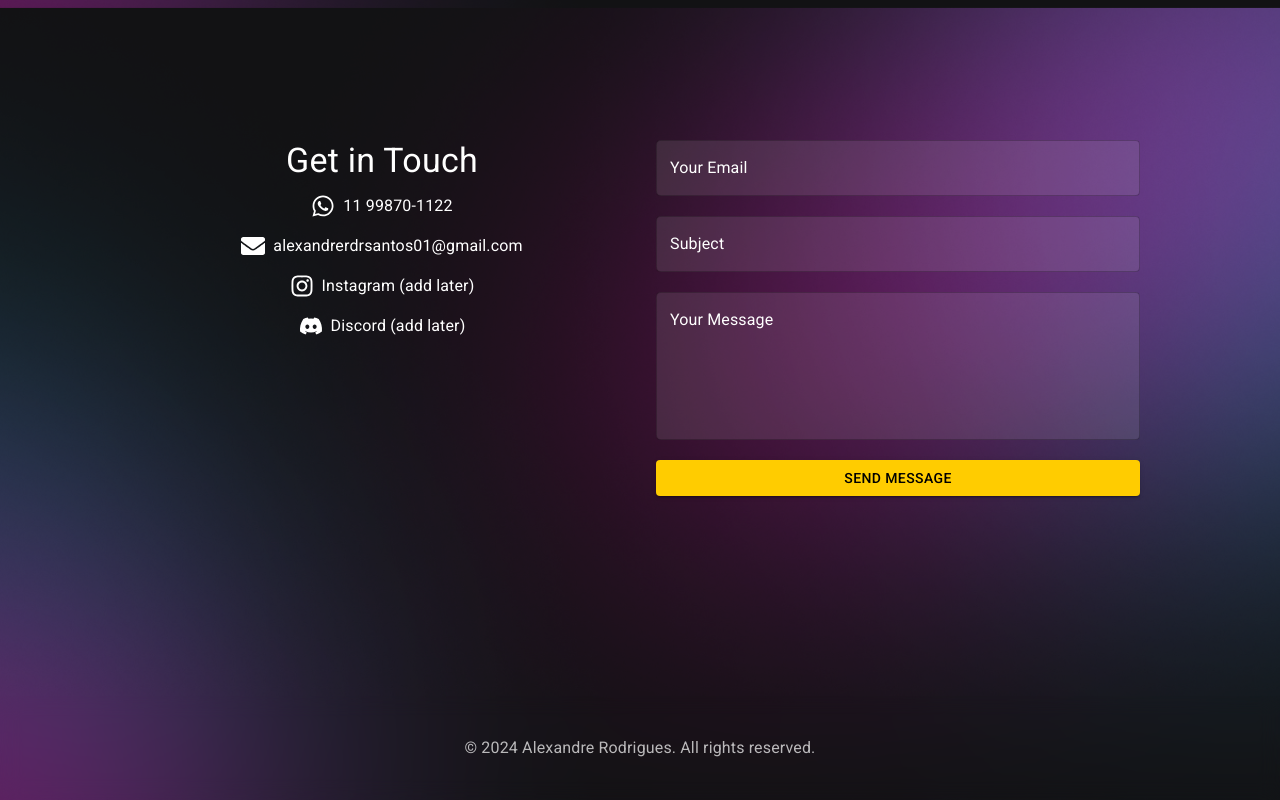
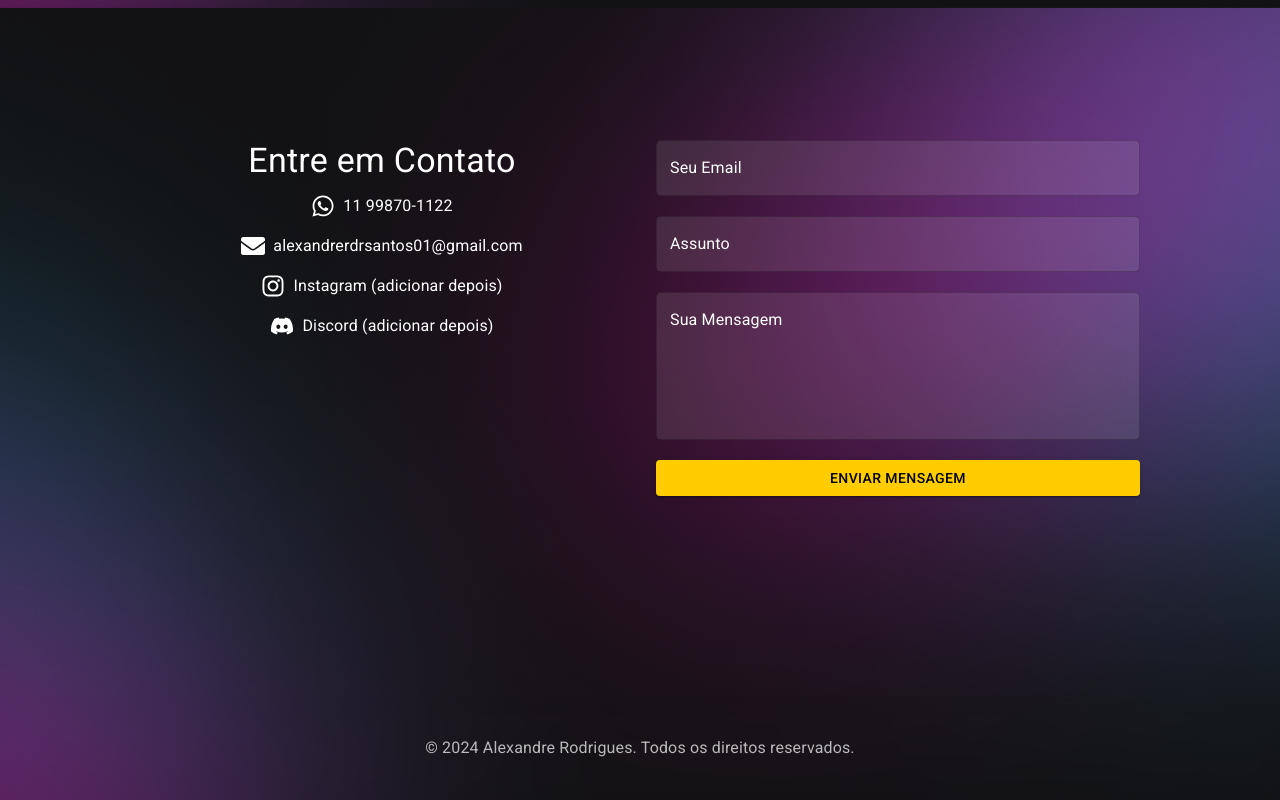
Before and after one commit to ardszsantos/portifolio, a React (Create React App) app: page / in a window 1280 px wide. Shown: the part 3633-4433 px from the top of the page. Built offline with nearby package versions, Linux system fonts and the light colour scheme.

Commit message:
feat: small tweaks. gotta finish the contact form functionality.

```diff
--- a/src/i18n.js
+++ b/src/i18n.js
@@ -45,7 +45,25 @@ const resources = {
       "project2_title": "camisasTop - Admin",
       "project2_description": "E-Commerce Admin Dashboard. Made to add and manage products.",
       "project3_title": "OPEN-CV Automation",
-      "project3_description": "Automation using computer vision. Recognizes images and executes actions."
+      "project3_description": "Automation using computer vision. Recognizes images and executes actions.",
+
+
+      // Footer Section (new translations)
+      "footer_all_rights": "All rights reserved.",
+      "footer_name": "Alexandre Rodrigues",
+
+      // Contact Section (new translations)
+      "contact_title": "Get in Touch",
+      "contact_whatsapp": "11 99870-1122",
+      "contact_email": "alexandrerdrsantos01@gmail.com",
+      "contact_instagram": "Instagram (add later)",
+      "contact_discord": "Discord (add later)",
+      "contact_form_email": "Your Email",
+      "contact_form_subject": "Subject",
+      "contact_form_message": "Your Message",
+      "contact_form_button": "Send Message"
+
+
 
     }
   },
@@ -91,7 +109,22 @@ const resources = {
       "project2_title": "camisasTop - Admin",
       "project2_description": "Painel de adminstração da loja. Feito para adicionar e gerenciar produtos.",
       "project3_title": "Automação com OPEN-CV",
-      "project3_description": "Automação utilizando visão computacional. Reconhece imagens e executa ações."
+      "project3_description": "Automação utilizando visão computacional. Reconhece imagens e executa ações.",
+
+      // Footer Section (new translations)
+      "footer_all_rights": "Todos os direitos reservados.",
+      "footer_name": "Alexandre Rodrigues",
+
+      // Contact Section (new translations)
+      "contact_title": "Entre em Contato",
+      "contact_whatsapp": "11 99870-1122",
+      "contact_email": "alexandrerdrsantos01@gmail.com",
+      "contact_instagram": "Instagram (adicionar depois)",
+      "contact_discord": "Discord (adicionar depois)",
+      "contact_form_email": "Seu Email",
+      "contact_form_subject": "Assunto",
+      "contact_form_message": "Sua Mensagem",
+      "contact_form_button": "Enviar Mensagem"
 
     }
   }
--- a/src/pages/MUIcontact.js
+++ b/src/pages/MUIcontact.js
@@ -1,13 +1,16 @@
 import { FaWhatsapp, FaEnvelope, FaInstagram, FaDiscord } from 'react-icons/fa';
 import { Box, TextField, Button, Typography, Grid, Link } from '@mui/material';
+import { useTranslation } from 'react-i18next';
 
 const ContactSection = (props) => {
+  const { t } = useTranslation();
+
   return (
     <Box {...props} id="contact" sx={{ padding: '40px', maxWidth: '1000px', margin: '15em auto 10em', }}>
       <Grid container spacing={4} id="contato" justifyContent="center">
         <Grid item xs={12} md={6} display="flex" flexDirection="column" alignItems="center">
           <Typography variant="h4" gutterBottom color="white">
-            Get in Touch
+            {t('contact_title')}
           </Typography>
           <Link
             href="https://wa.me/5511998701122"
@@ -19,15 +22,13 @@ const ContactSection = (props) => {
               gap: 1,
               color: 'white',
               mb: 2,
-              textDecoration: 'none', // No underline
+              textDecoration: 'none',
               transition: 'color 0.3s ease',
-              '&:hover': {
-                color: '#ffcc00', // Yellow on hover
-              },
+              '&:hover': { color: '#ffcc00' },
             }}
           >
             <FaWhatsapp size={24} />
-            <Typography>11 99870-1122</Typography>
+            <Typography>{t('contact_whatsapp')}</Typography>
           </Link>
           <Link
             href="mailto:alexandrerdrsantos01@gmail.com"
@@ -37,15 +38,13 @@ const ContactSection = (props) => {
               gap: 1,
               color: 'white',
               mb: 2,
-              textDecoration: 'none', // No underline
+              textDecoration: 'none',
               transition: 'color 0.3s ease',
-              '&:hover': {
-                color: '#ffcc00', // Yellow on hover
-              },
+              '&:hover': { color: '#ffcc00' },
             }}
           >
             <FaEnvelope size={24} />
-            <Typography>alexandrerdrsantos01@gmail.com</Typography>
+            <Typography>{t('contact_email')}</Typography>
           </Link>
           <Link
             href="#your-instagram-link"
@@ -55,15 +54,13 @@ const ContactSection = (props) => {
               gap: 1,
               color: 'white',
               mb: 2,
-              textDecoration: 'none', // No underline
+              textDecoration: 'none',
               transition: 'color 0.3s ease',
-              '&:hover': {
-                color: '#ffcc00', // Yellow on hover
-              },
+              '&:hover': { color: '#ffcc00' },
             }}
           >
             <FaInstagram size={24} />
-            <Typography>Instagram (add later)</Typography>
+            <Typography>{t('contact_instagram')}</Typography>
           </Link>
           <Link
             href="#your-discord-link"
@@ -73,15 +70,13 @@ const ContactSection = (props) => {
               gap: 1,
               color: 'white',
               mb: 2,
-              textDecoration: 'none', // No underline
+              textDecoration: 'none',
               transition: 'color 0.3s ease',
-              '&:hover': {
-                color: '#ffcc00', // Yellow on hover
-              },
+              '&:hover': { color: '#ffcc00' },
             }}
           >
             <FaDiscord size={24} />
-            <Typography>Discord (add later)</Typography>
+            <Typography>{t('contact_discord')}</Typography>
           </Link>
         </Grid>
 
@@ -97,7 +92,7 @@ const ContactSection = (props) => {
           >
             <TextField
               fullWidth
-              label="Your Email"
+              label={t('contact_form_email')}
               variant="outlined"
               InputLabelProps={{ style: { color: 'white' } }}
               sx={{
@@ -108,7 +103,7 @@ const ContactSection = (props) => {
             />
             <TextField
               fullWidth
-              label="Subject"
+              label={t('contact_form_subject')}
               variant="outlined"
               InputLabelProps={{ style: { color: 'white' } }}
               sx={{
@@ -119,7 +114,7 @@ const ContactSection = (props) => {
             />
             <TextField
               fullWidth
-              label="Your Message"
+              label={t('contact_form_message')}
               multiline
               rows={5}
               variant="outlined"
@@ -135,7 +130,7 @@ const ContactSection = (props) => {
               type="submit"
               sx={{ backgroundColor: '#ffcc00', color: '#000', ':hover': { backgroundColor: '#ffaa00' } }}
             >
-              Send Message
+              {t('contact_form_button')}
             </Button>
           </Box>
         </Grid>
--- a/src/pages/MUIfooter.js
+++ b/src/pages/MUIfooter.js
@@ -1,12 +1,15 @@
 import { Box, Typography, Grid, Container } from '@mui/material';
+import { useTranslation } from 'react-i18next';
 
 const Footer = () => {
+  const { t } = useTranslation();
+
   return (
     <Box
       sx={{
         backdropFilter: 'blur(10px)', // Blurry background
         color: 'white',
-        padding: '40px 0', // Increased height
+        padding: '40px 0',
         width: '100%',
         position: 'relative',
         textAlign: 'center',
@@ -16,7 +19,7 @@ const Footer = () => {
         <Grid container spacing={2} justifyContent="center">
           <Grid item xs={12}>
             <Typography variant="body1" align="center" sx={{ opacity: 0.7 }}>
-              © {new Date().getFullYear()} Alexandre Rodrigues. All rights reserved.
+              © {new Date().getFullYear()} {t('footer_name')}. {t('footer_all_rights')}
             </Typography>
           </Grid>
         </Grid>
```
